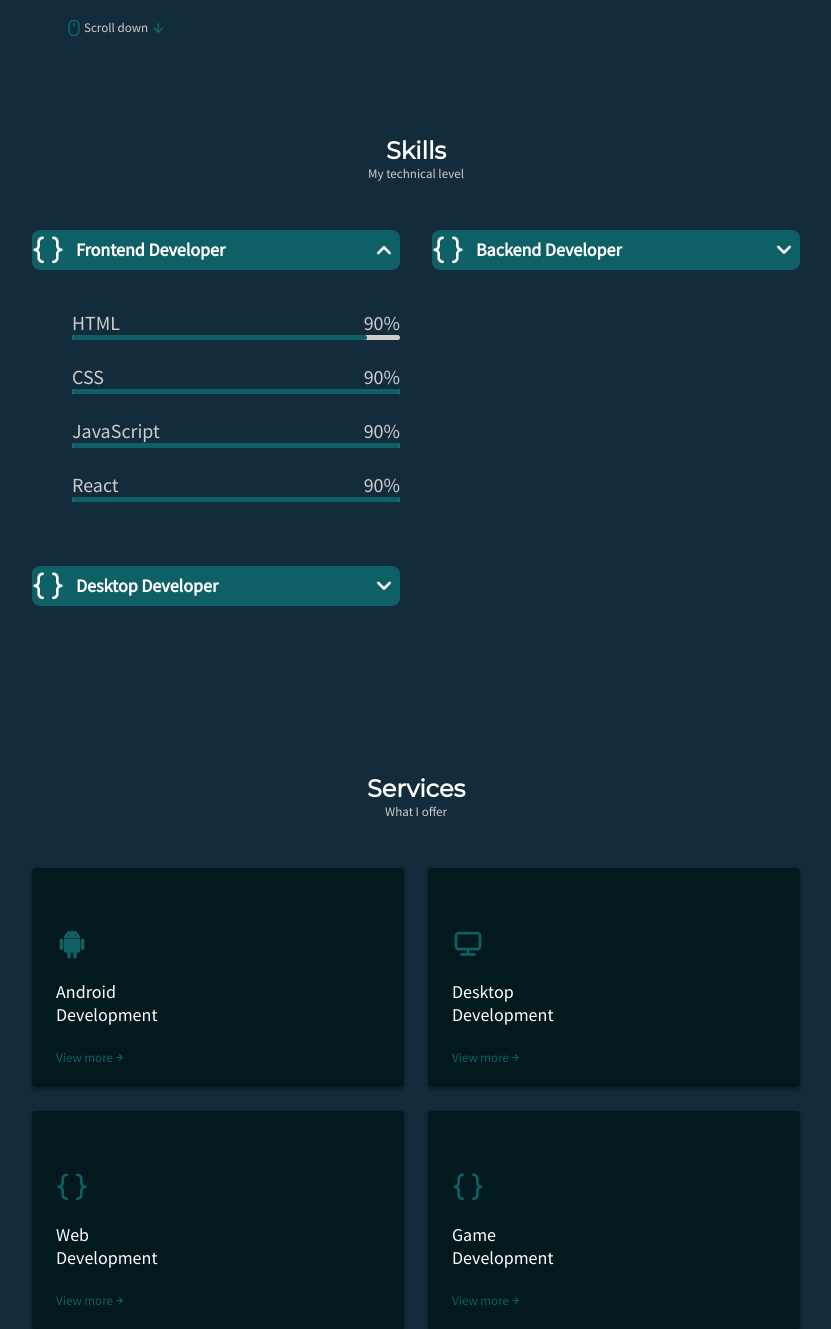
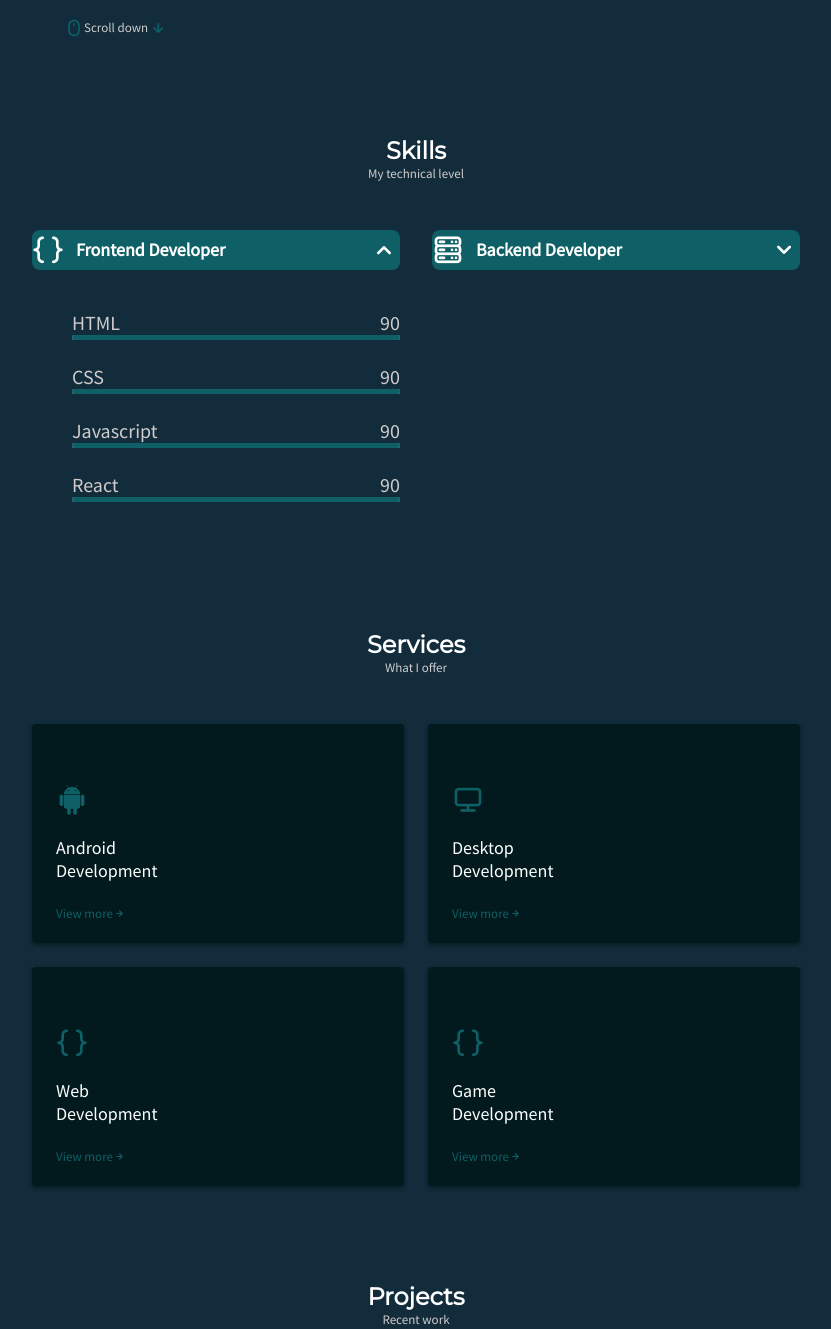
Before and after one commit to Hamza-18/Portfolio, a Django app: page /portfolio/ in a window 1280 px wide. Shown: the part 328-1657 px from the top of the page, without its empty margins (224-1055 px from the left). Run offline with Django 3.2, Linux system fonts and the light colour scheme.

Commit message:
integrated django into skills section

```diff
--- a/portfolio/templates/portfolio/index.html
+++ b/portfolio/templates/portfolio/index.html
@@ -116,120 +116,33 @@
                 <h2 class="section_title">Skills</h2>
                 <span class="section_subtitle">My technical level</span>
                 <div class="skills_container container grid">
+                    {% for skill in skills %}
                         <div>
                             <!-- ===================skill 1======================= -->
-                        <div class="skill_content skill_open">
+                            <div class="skill_content {{ skill.open }}">
                                 <div class="skills_header">
-                                <i class="uil uil-brackets-curly skills_icon"></i>
+                                    <i class= "{{ skill.getIcon }} skills_icon"></i>
                                     <div>
-                                    <h1 class="skills_title">Frontend Developer</h1>
+                                        <h1 class="skills_title">{{ skill.getHeader }}</h1>
                                     </div>
                                     <i class="uil uil-angle-down skills_arrow open"></i>
                                 </div>
                                 <div class="skills_list grid">
+                                    {% for each_skill in skill.getSkills %}
                                         <div class="skills_data">
                                             <div class="skills_titles">
-                                        <div class="skills_name">HTML</div>
-                                        <span class="skills_number">90%</span>
+                                                <div class="skills_name">{{ each_skill.getName }}</div>
+                                                <span class="skills_number">{{ each_skill.getLevel  }}</span>
                                             </div>
                                             <div class="skills_bar">
-                                        <span class="skill_bar-percentage skill_html"></span>
+                                                <span class="skill_bar-percentage {{ each_skill.getLevel }}"></span>
                                             </div>
                                         </div>
-                                <div class="skills_data">
-                                    <div class="skills_titles">
-                                        <div class="skills_name">CSS</div>
-                                        <span class="skills_number">90%</span>
-                                    </div>
-                                    <div class="skills_bar">
-                                        <span class="skill_bar-percentage"></span>
-                                    </div>
-                                </div>
-                                <div class="skills_data">
-                                    <div class="skills_titles">
-                                        <div class="skills_name">JavaScript</div>
-                                        <span class="skills_number">90%</span>
-                                    </div>
-                                    <div class="skills_bar">
-                                        <span class="skill_bar-percentage"></span>
-                                    </div>
-                                </div>
-                                <div class="skills_data">
-                                    <div class="skills_titles">
-                                        <div class="skills_name">React</div>
-                                        <span class="skills_number">90%</span>
-                                    </div>
-                                    <div class="skills_bar">
-                                        <span class="skill_bar-percentage"></span>
+                                    {% endfor %}
                                 </div>
                             </div>
                         </div>
-                        </div>
-                    </div>
-                    <div>
-                        <!-- ===================skill 2======================= -->
-                        <div class="skill_content skill_close">
-                            <div class="skills_header">
-                                <i class="uil uil-brackets-curly skills_icon"></i>
-                                <div>
-                                    <h1 class="skills_title">Backend Developer</h1>
-                                </div>
-                                <i class="uil uil-angle-down skills_arrow close"></i>
-                            </div>
-                            <div class="skills_list grid">
-                                <div class="skills_data">
-                                    <div class="skills_titles">
-                                        <div class="skills_name">Django</div>
-                                        <span class="skills_number">90%</span>
-                                    </div>
-                                    <div class="skills_bar">
-                                        <span class="skill_bar-percentage skill_html"></span>
-                                    </div>
-                                </div>
-                                <div class="skills_data">
-                                    <div class="skills_titles">
-                                        <div class="skills_name">SQL</div>
-                                        <span class="skills_number">90%</span>
-                                    </div>
-                                    <div class="skills_bar">
-                                        <span class="skill_bar-percentage"></span>
-                                    </div>
-                                </div>
-                            </div>
-                        </div>
-                    </div>
-                    <div>
-                        <!-- ===================skill 3======================= -->
-                        <div class="skill_content skill_close">
-                            <div class="skills_header">
-                                <i class="uil uil-brackets-curly skills_icon"></i>
-                                <div>
-                                    <h1 class="skills_title">Desktop Developer</h1>
-                                </div>
-                                <i class="uil uil-angle-down skills_arrow close"></i>
-                            </div>
-                            <div class="skills_list grid">
-                                <div class="skills_data">
-                                    <div class="skills_titles">
-                                        <div class="skills_name">Java Swing</div>
-                                        <span class="skills_number">90%</span>
-                                    </div>
-                                    <div class="skills_bar">
-                                        <span class="skill_bar-percentage skill_html"></span>
-                                    </div>
-                                </div>
-                                <div class="skills_data">
-                                    <div class="skills_titles">
-                                        <div class="skills_name">SQL</div>
-                                        <span class="skills_number">90%</span>
-                                    </div>
-                                    <div class="skills_bar">
-                                        <span class="skill_bar-percentage"></span>
-                                    </div>
-                                </div>
-                            </div>
-                        </div>
-                    </div>
+                    {% endfor %}
                 </div>
             </section>
             <!-- =============Services=============== -->
--- a/portfolio/views.py
+++ b/portfolio/views.py
@@ -1,5 +1,49 @@
 from django.shortcuts import render
 
+
 # Create your views here.
+class SkillSection:
+    def __init__(self, header, icon, skills, skill_open=""):
+        self.header = header
+        self.icon = icon
+        self.skills = skills
+        self.open = skill_open
+
+    def getHeader(self):
+        return self.header
+
+    def getIcon(self):
+        return self.icon
+
+    def getSkills(self):
+        return self.skills
+
+
+class Skill:
+    def __init__(self, name, level):
+        self.name = name
+        self.level = level
+
+    def getLevel(self):
+        return self.level
+
+    def getName(self):
+        return self.name
+
+
+def create_skills_section():
+    # Frontend
+    front_end_skills = [Skill("HTML", 90, ), Skill("CSS", 90), Skill("Javascript", 90), Skill("React", 90)]
+    front_end = SkillSection("Frontend Developer", "uil uil-brackets-curly skills_icon", front_end_skills, "skill_open")
+    # backend skills
+    backend_skills = [Skill("Django", 90, ), Skill("SQL", 90), Skill("Java", 90)]
+    back_end = SkillSection("Backend Developer", "uil uil-server", backend_skills, "skill_close")
+    return [front_end,back_end]
+
+my_skills = create_skills_section()
+
+
 def index(request):
-    return render(request, "portfolio/index.html")
+    return render(request, "portfolio/index.html", {
+        "skills": my_skills
+    })
```
Lines whose indentation alone changed are shown as unchanged.
